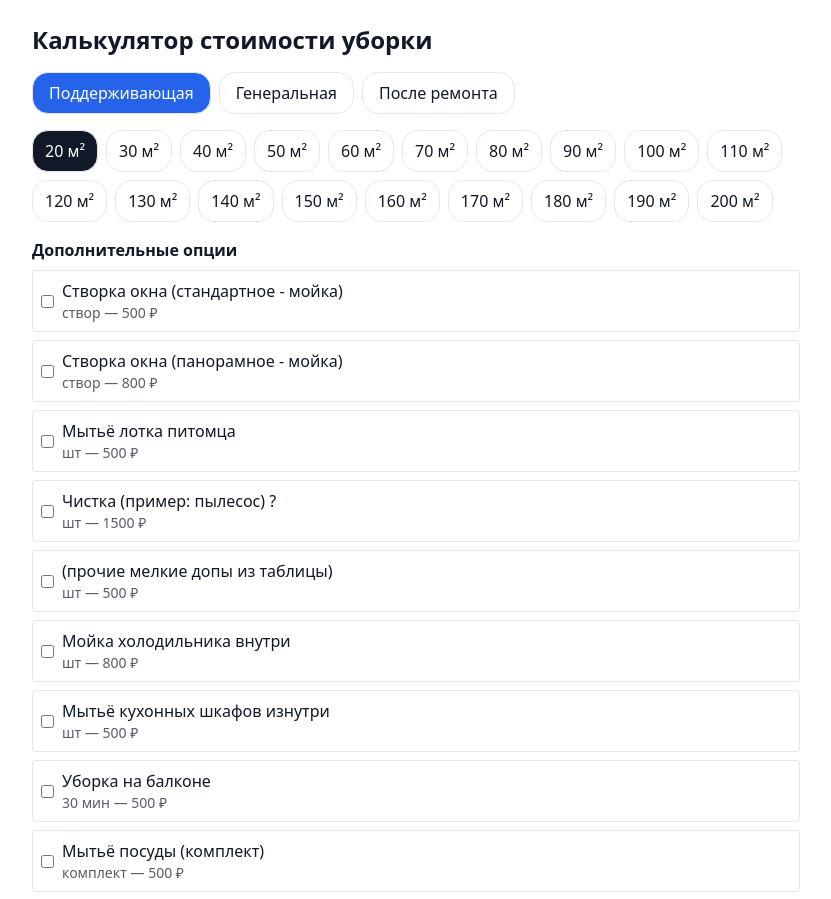
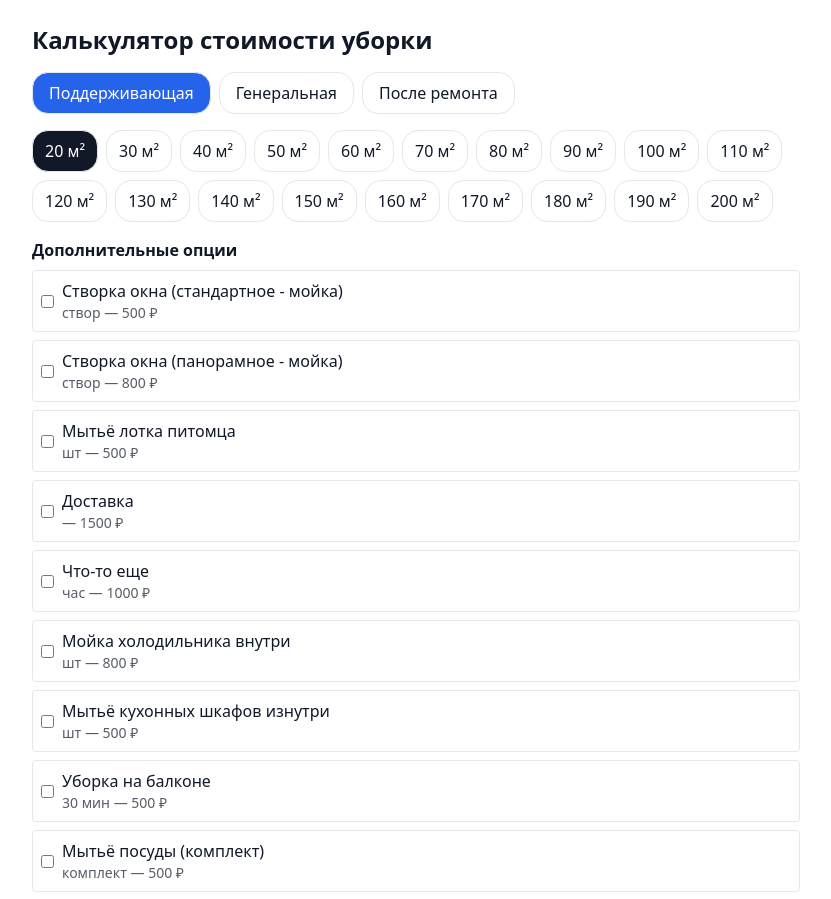
Before and after one commit to OlegovichLive/cleaning-calculator-2, a React (Vite) app: page / in a window 1280 px wide. Shown: the top 899 px of the page, without its empty margins (224-1055 px from the left). Built offline with nearby package versions, Linux system fonts and the light colour scheme.

Commit message:
Update CleaningCalculator.jsx

```diff
--- a/src/components/CleaningCalculator.jsx
+++ b/src/components/CleaningCalculator.jsx
@@ -28,13 +28,13 @@ const PRICE_DATA = {
     {"name":"Створка окна (стандартное - мойка)","unit":"створ","price":{"Поддерживающая":500,"Генеральная":500,"После ремонта":500},"quantityInput":true},
     {"name":"Створка окна (панорамное - мойка)","unit":"створ","price":{"Поддерживающая":800,"Генеральная":800,"После ремонта":800},"quantityInput":true},
     {"name":"Мытьё лотка питомца","unit":"шт","price":{"Поддерживающая":500,"Генеральная":500,"После ремонта":500},"quantityInput":false},
-    {"name":"Чистка (пример: пылесос) ?","unit":"шт","price":{"Поддерживающая":1500,"Генеральная":0,"После ремонта":0},"quantityInput":false},
-    {"name":"(прочие мелкие допы из таблицы)","unit":"шт","price":{"Поддерживающая":500,"Генеральная":0,"После ремонта":0},"quantityInput":false},
+    {"name":"Доставка","price":{"Поддерживающая":1500,"Генеральная":0,"После ремонта":0},"quantityInput":false},
+    {"name":"Что-то еще","unit":"час","price":{"Поддерживающая":1000,"Генеральная":1000,"После ремонта":1000},"quantityInput":true},
     {"name":"Мойка холодильника внутри","unit":"шт","price":{"Поддерживающая":800,"Генеральная":800,"После ремонта":800},"quantityInput":false},
-    {"name":"Мытьё кухонных шкафов изнутри","unit":"шт","price":{"Поддерживающая":500,"Генеральная":500,"После ремонта":500},"quantityInput":false},
-    {"name":"Уборка на балконе","unit":"30 мин","price":{"Поддерживающая":500,"Генеральная":500,"После ремонта":500},"quantityInput":false},
+    {"name":"Мытьё кухонных шкафов изнутри","unit":"шт","price":{"Поддерживающая":500,"Генеральная":500,"После ремонта":500},"quantityInput":true},
+    {"name":"Уборка на балконе","unit":"30 мин","price":{"Поддерживающая":500,"Генеральная":500,"После ремонта":500},"quantityInput":true},
     {"name":"Мытьё посуды (комплект)","unit":"комплект","price":{"Поддерживающая":500,"Генеральная":500,"После ремонта":500},"quantityInput":true},
-    {"name":"Глажка (час)","unit":"час","price":{"Поддерживающая":1000,"Генеральная":1000,"После ремонта":1000},"quantityInput":true},
+    {"name":"Глажка","unit":"30 минут","price":{"Поддерживающая":400,"Генеральная":400,"После ремонта":400},"quantityInput":true},
     {"name":"Окна/балкон (комплекс)","unit":"комплекс","price":{"Поддерживающая":4500,"Генеральная":4500,"После ремонта":4500},"quantityInput":false},
     {"name":"Окна+балкон (комплекс)","unit":"комплекс","price":{"Поддерживающая":7500,"Генеральная":7500,"После ремонта":7500},"quantityInput":false}
   ]
```
